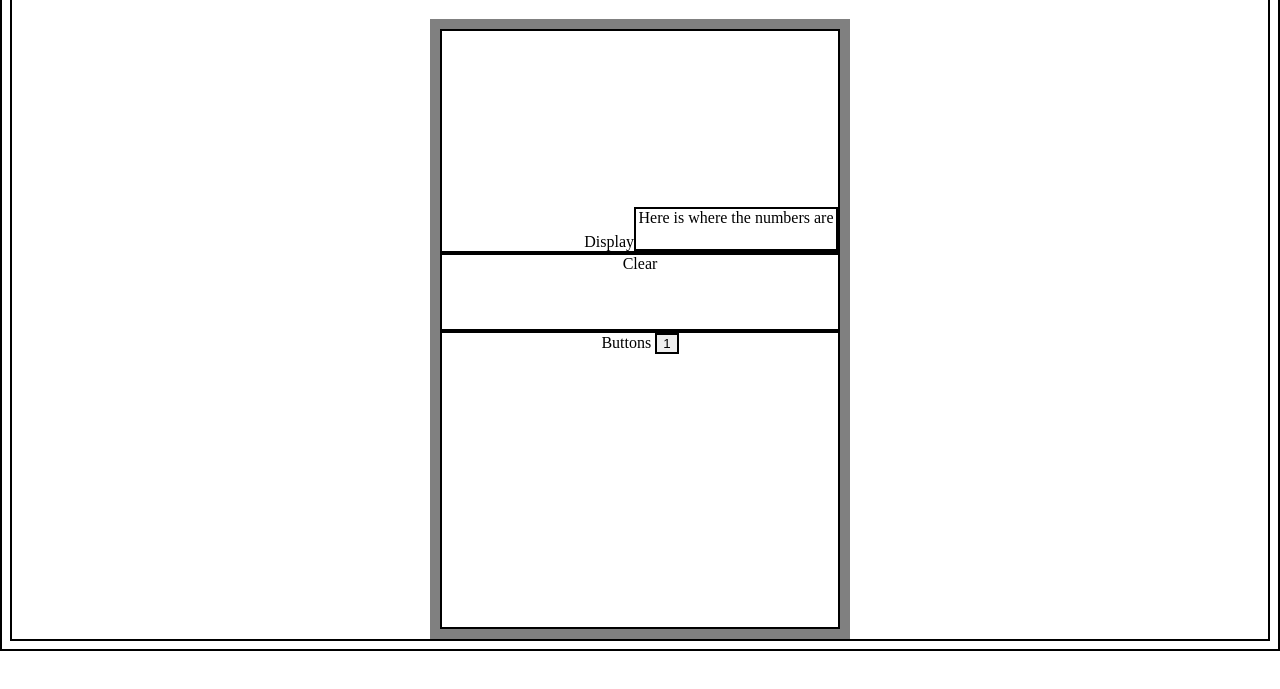
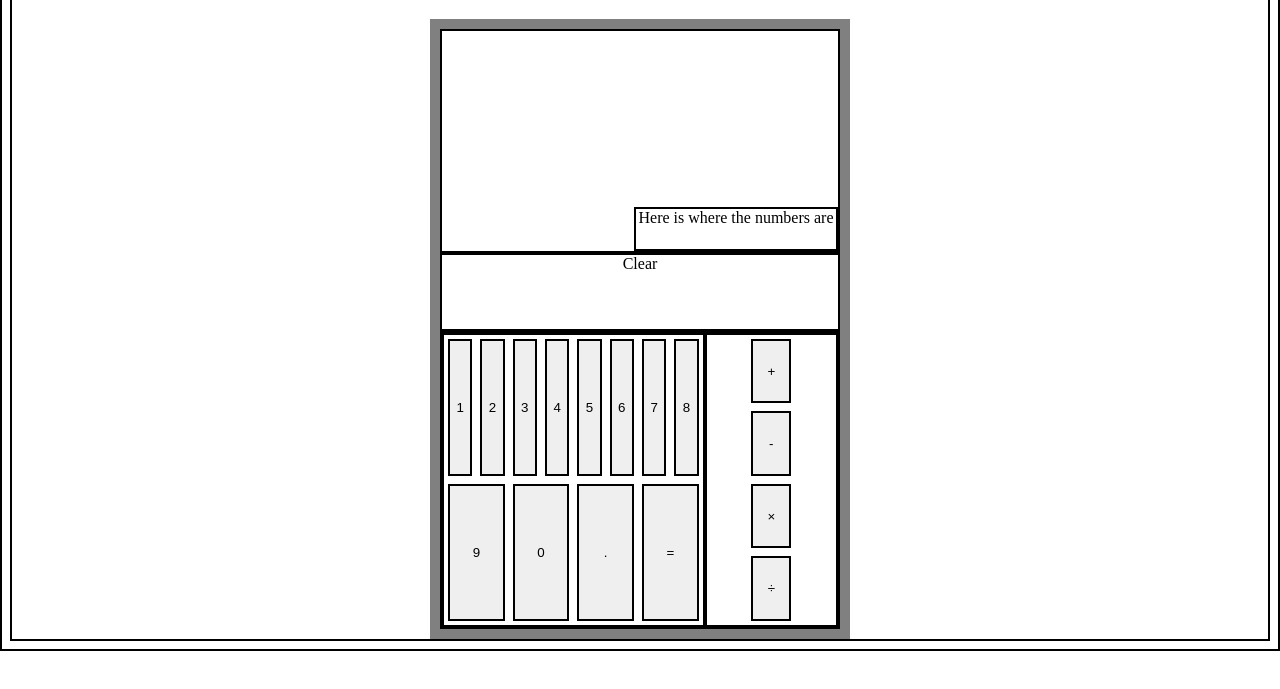
Before and after one commit to NaoOrLater/calculator, a plain HTML site: page index.html in a window 1280 px wide. Shown: the part 77-766 px from the top of the page. Drawn offline with Linux system fonts and the light colour scheme.

Commit message:
Create calculate buttons

```diff
--- a/index.html
+++ b/index.html
@@ -12,12 +12,31 @@
     <h1>Calculator App</h1>
 
     <div id="frame">
-        <div class="display">Display
+        <div class="display">
             <div class="answer">Here is where the numbers are</div>
         </div>
         <div class="clear">Clear</div>
-        <div class="buttons">Buttons
-            <button>1</button>
+        <div class="buttons">
+            <div class="number-buttons">
+                <button>1</button>
+                <button>2</button>
+                <button>3</button>
+                <button>4</button>
+                <button>5</button>
+                <button>6</button>
+                <button>7</button>
+                <button>8</button>
+                <button>9</button>
+                <button>0</button>
+                <button>.</button>
+                <button>=</button>
+            </div>
+            <div class="operators">
+                <button>+</button>
+                <button>-</button>
+                <button>&#215;</button>
+                <button>&#247;</button>
+            </div>
         </div>
     </div>
 </body>
--- a/styles.css
+++ b/styles.css
@@ -40,3 +40,36 @@ h1 {
  width: 200px;
 
 }
+
+.buttons {
+    display: flex;
+}
+
+.buttons button{
+    width: 40px;
+    height: auto;
+    margin: 4px;
+}
+
+.number-buttons {
+    flex: 2;
+    display: flex;
+    flex-wrap: wrap;
+
+}
+
+.operators {
+    flex: 1;
+    display: flex;
+    flex-direction: column;
+    align-items: center;
+}
+
+.number-buttons button {
+    flex: 1;
+    width: 30px;
+}
+
+.operators button {
+    flex:1;
+}
```
